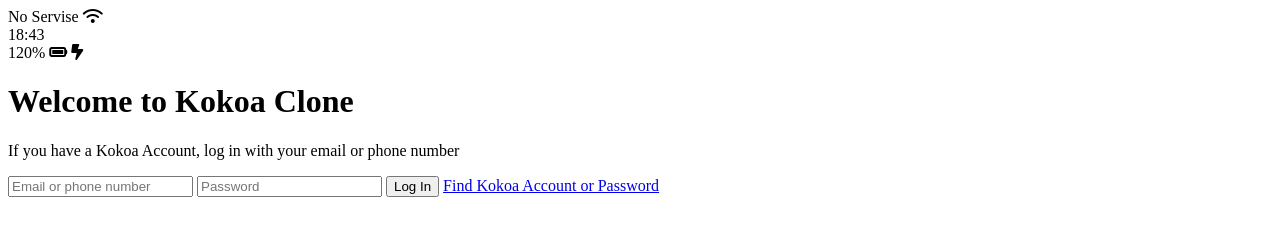
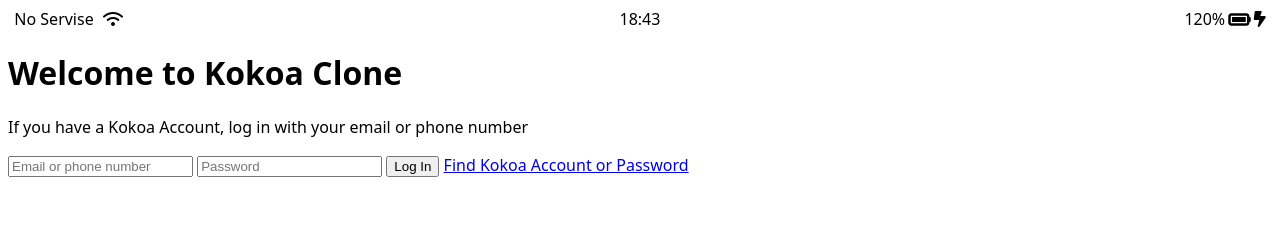
Before and after one commit to myw411/kokoa-clone-nomadecoder, a plain HTML site: page index.html in a window 1280 px wide. Drawn offline with Linux system fonts and the light colour scheme.

Commit message:
add status-bar CSS (6.5강)

```diff
--- /dev/null
+++ b/CSS/style.css
@@ -0,0 +1,31 @@
+body {
+    font-family: system-ui, -apple-system, BlinkMacSystemFont, 'Segoe UI', Roboto, Oxygen, Ubuntu, Cantarell, 'Open Sans', 'Helvetica Neue', sans-serif;
+}
+
+.status-bar{
+    display: flex;
+    justify-content: center;
+}
+
+.status-bar__column:first-child span{
+    margin-right: 5px
+}
+
+.status-bar__column {
+    width: 33%;
+}
+
+.status-bar__column:nth-child(2){
+    display: flex;
+    justify-content: center;
+}
+
+.status-bar__column:last-child {
+    display: flex;
+    justify-content: flex-end;
+    align-items: center;
+}
+
+.status-bar__column .fa-battery-full {
+    margin: 0px 3px;
+}
--- a/index.html
+++ b/index.html
@@ -1,12 +1,14 @@
 <!DOCTYPE html>
 <html lang="en">
 <head>
+    <link rel="stylesheet" href="CSS/style.css"> <!--style css파일 연결 함-->
     <meta charset="UTF-8">
     <meta name="viewport" content="width=device-width, initial-scale=1.0">
     <title>Welcome to Kokoa Clone</title>
 </head>
+
 <body>
-    <div id="status-bar"></div>
+    <div class="status-bar">
         <div class="status-bar__column">
             <span>No Servise</span>
             <i class="fa-solid fa-wifi"></i><!--와이파이 아이콘/ <i>는 icon의 줄임말-->
@@ -16,8 +18,9 @@
         </div>
         <div class="status-bar__column">
             <span>120%</span>
-        <i class="fa-solid fa-battery-full"></i>
+            <i class="fa-solid fa-battery-full fa-lg"></i>
             <i class="fa-solid fa-bolt-lightning"></i>
+        </div>
     </div>
 
     <header class="welcome-header">
```
Lines whose indentation alone changed are shown as unchanged.
